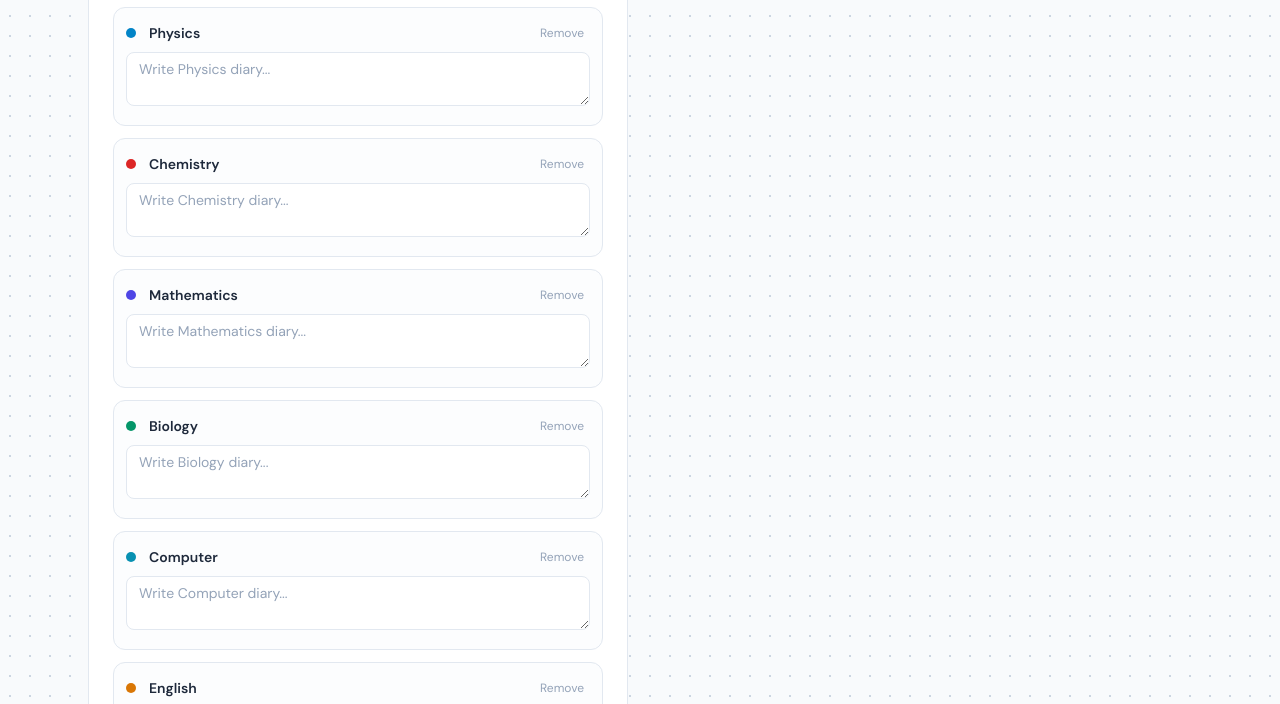
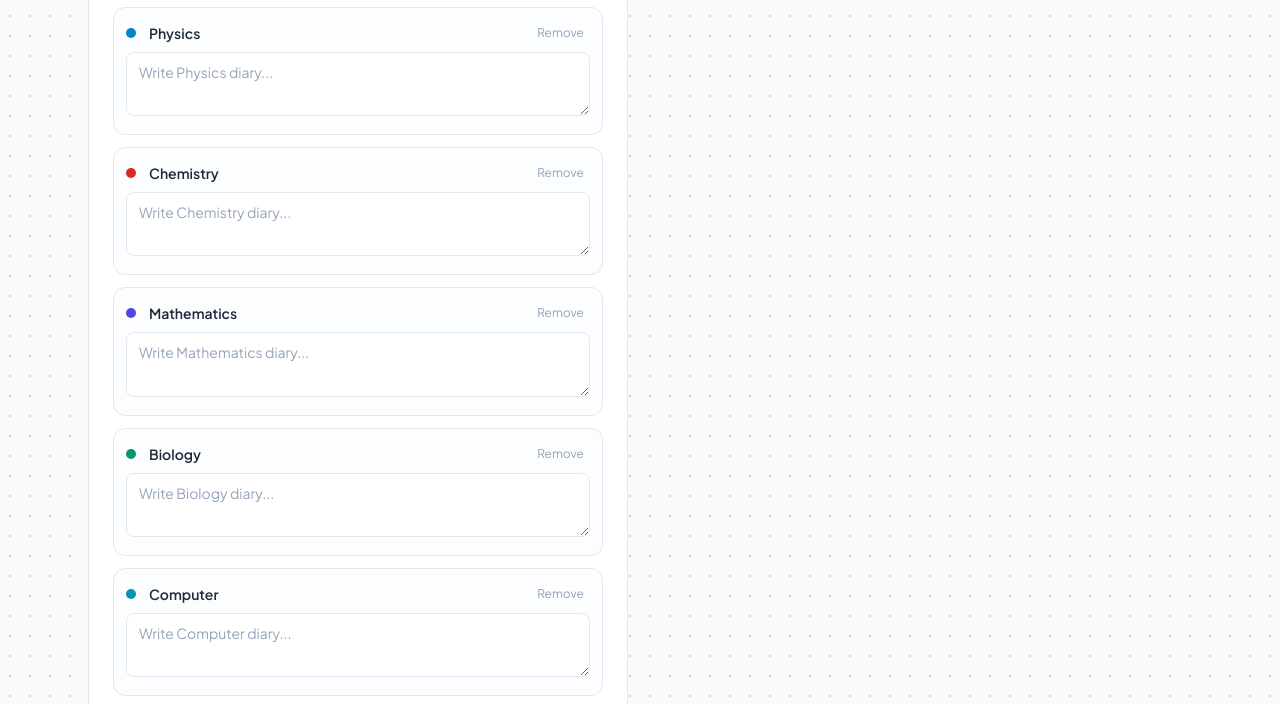
Before and after one commit to rayyanamer/saisc, a plain HTML site: page hw-diary-gen.html in a window 1280 px wide. Shown: the part 374-1078 px from the top of the page. Drawn offline with nearby package versions, Linux system fonts and the light colour scheme; a web font is replaced by a local one.

Commit message:
Update hw-diary-gen.html

```diff
--- a/hw-diary-gen.html
+++ b/hw-diary-gen.html
@@ -6,11 +6,11 @@
   <title>Daily Diary Image Maker — Superior Allama Iqbal Science College Gojra</title>
   <!-- Load Tailwind CSS -->
   <script src="https://cdn.tailwindcss.com"></script>
-  <!-- Load Google Fonts: Sora, DM Sans & Noto Nastaliq Urdu for refined typography -->
+  <!-- Load Google Fonts: Outfit, Plus Jakarta Sans & Noto Naskh Arabic for crisp, balanced English & Urdu typography -->
   <link rel="preconnect" href="https://fonts.googleapis.com" />
   <link rel="preconnect" href="https://fonts.gstatic.com" crossorigin />
   <link
-    href="https://fonts.googleapis.com/css2?family=DM+Sans:ital,opsz,wght@0,9..40,400..800;1,9..40,400..800&family=Noto+Nastaliq+Urdu:wght@500;700&family=Sora:wght@600;700;800&display=swap"
+    href="https://fonts.googleapis.com/css2?family=Noto+Naskh+Arabic:wght@500;600;700&family=Outfit:wght@600;700;800&family=Plus+Jakarta+Sans:ital,wght@0,400;0,500;0,600;0,700;0,800;1,400&display=swap"
     rel="stylesheet"
   />
   <script>
@@ -18,9 +18,9 @@
       theme: {
         extend: {
           fontFamily: {
-            sans: ['"DM Sans"', 'system-ui', '-apple-system', 'sans-serif'],
-            display: ['"Sora"', '"DM Sans"', 'sans-serif'],
-            urdu: ['"Noto Nastaliq Urdu"', '"DM Sans"', 'serif'],
+            sans: ['"Plus Jakarta Sans"', 'system-ui', '-apple-system', 'sans-serif'],
+            display: ['"Outfit"', '"Plus Jakarta Sans"', 'sans-serif'],
+            urdu: ['"Noto Naskh Arabic"', '"Plus Jakarta Sans"', 'serif'],
           },
           colors: {
             brandRed: '#D9232E',
@@ -54,6 +54,13 @@
       background-color: #f8fafc;
       background-image: radial-gradient(#cbd5e1 1px, transparent 1px);
       background-size: 20px 20px;
+    }
+
+    /* Neat, well-proportioned font styling for Urdu/Arabic input fields */
+    textarea[dir="auto"]:lang(ur),
+    textarea[dir="auto"] {
+      font-family: "Plus Jakarta Sans", "Noto Naskh Arabic", sans-serif;
+      line-height: 1.65;
     }
   </style>
 </head>
@@ -692,7 +699,7 @@
           textarea.dir = "auto";
           textarea.placeholder = `Write ${subj.name || "subject"} diary...`;
           textarea.className =
-            "w-full resize-y rounded-lg border border-slate-200 bg-white px-3 py-1.5 text-sm text-slate-700 placeholder:text-slate-400 transition focus:border-slate-400 focus:outline-none";
+            "w-full resize-y rounded-lg border border-slate-200 bg-white px-3 py-2 text-sm leading-relaxed text-slate-700 placeholder:text-slate-400 transition focus:border-slate-400 focus:outline-none";
           textarea.addEventListener("input", (e) => {
             subj.diary = e.target.value;
             updateFilledBadge();
@@ -716,17 +723,18 @@
 
       /**
        * Renders the full, high-resolution Landscape Diary Image onto #diaryCanvas.
-       * Uses a wide 1480px landscape canvas with balanced spacing, refined Sora & DM Sans
-       * typography, a crisp 2-column subject grid, and automatic omission of empty subjects.
+       * Uses a wide 1520px landscape canvas with refined Outfit & Plus Jakarta Sans
+       * English fonts, neat Noto Naskh Arabic Urdu typography, structured 2-column
+       * subject cards, and automatic omission of empty subjects.
        */
       function renderDiaryCanvas(options = {}) {
         const { highlightEmptyWarning = false } = options;
         const canvas = els.diaryCanvas;
         const ctx = canvas.getContext("2d");
 
-        const width = 1480;
-        const outerMargin = 44;
-        const cardPadX = 48;
+        const width = 1520;
+        const outerMargin = 42;
+        const cardPadX = 50;
         const contentWidth = width - outerMargin * 2;
         const innerWidth = contentWidth - cardPadX * 2;
 
@@ -738,21 +746,21 @@
         const measureCtx = document.createElement("canvas").getContext("2d");
 
         const colGap = 24;
-        const rowGap = 20;
-        const rowPadY = 22;
-        const badgeColW = 192;
+        const rowGap = 18;
+        const rowPadY = 20;
+        const badgeColW = 196;
         const cardColW = (innerWidth - colGap) / 2;
 
         const measuredItems = populatedSubjects.map((item) => {
           const isRtl = containsRtlScript(item.diary);
-          const lineHeight = isRtl ? 38 : 30;
+          const lineHeight = isRtl ? 36 : 30;
           measureCtx.font = isRtl
-            ? '600 22px "Noto Nastaliq Urdu", "DM Sans", sans-serif'
-            : '500 21px "DM Sans", sans-serif';
-          const textMaxW = cardColW - badgeColW - 56;
+            ? '600 23px "Noto Naskh Arabic", "Plus Jakarta Sans", sans-serif'
+            : '500 20.5px "Plus Jakarta Sans", sans-serif';
+          const textMaxW = cardColW - badgeColW - 58;
           const lines = wrapTextLines(measureCtx, item.diary.trim(), textMaxW);
           const safeLines = lines.length > 0 ? lines : [""];
-          const rowHeight = Math.max(86, rowPadY * 2 + safeLines.length * lineHeight);
+          const rowHeight = Math.max(84, rowPadY * 2 + safeLines.length * lineHeight);
           return {
             ...item,
             isRtl,
@@ -766,14 +774,14 @@
         const gridRows = [];
         if (measuredItems.length === 1) {
           const single = measuredItems[0];
-          const lineHeight = single.isRtl ? 38 : 30;
+          const lineHeight = single.isRtl ? 36 : 30;
           measureCtx.font = single.isRtl
-            ? '600 22px "Noto Nastaliq Urdu", "DM Sans", sans-serif'
-            : '500 21px "DM Sans", sans-serif';
-          const fullTextMaxW = innerWidth - badgeColW - 60;
+            ? '600 23px "Noto Naskh Arabic", "Plus Jakarta Sans", sans-serif'
+            : '500 20.5px "Plus Jakarta Sans", sans-serif';
+          const fullTextMaxW = innerWidth - badgeColW - 62;
           const fullLines = wrapTextLines(measureCtx, single.diary.trim(), fullTextMaxW);
           const safeLines = fullLines.length > 0 ? fullLines : [""];
-          const rowHeight = Math.max(86, rowPadY * 2 + safeLines.length * lineHeight);
+          const rowHeight = Math.max(84, rowPadY * 2 + safeLines.length * lineHeight);
           gridRows.push([{ ...single, lineHeight, lines: safeLines, rowHeight, isFullWidth: true }]);
         } else {
           for (let i = 0; i < measuredItems.length; i += 2) {
@@ -798,14 +806,14 @@
         const noteIsRtl = containsRtlScript(noteText);
         const noteLineH = noteIsRtl ? 34 : 28;
         measureCtx.font = noteIsRtl
-          ? '600 20px "Noto Nastaliq Urdu", "DM Sans", sans-serif'
-          : '600 19px "DM Sans", sans-serif';
-        const noteLines = noteText ? wrapTextLines(measureCtx, noteText, innerWidth - 52) : [];
-        const noteBoxHeight = noteLines.length > 0 ? 44 + noteLines.length * noteLineH : 0;
+          ? '600 21px "Noto Naskh Arabic", "Plus Jakarta Sans", sans-serif'
+          : '600 19px "Plus Jakarta Sans", sans-serif';
+        const noteLines = noteText ? wrapTextLines(measureCtx, noteText, innerWidth - 56) : [];
+        const noteBoxHeight = noteLines.length > 0 ? 48 + noteLines.length * noteLineH : 0;
 
         // Balanced vertical spacing across header, subject section, notice, and bottom margin
-        const headerHeight = 178;
-        const sectionTitleHeight = 52;
+        const headerHeight = 186;
+        const sectionTitleHeight = 54;
         const bottomPad = 42;
         const totalHeight =
           outerMargin * 2 +
@@ -818,24 +826,24 @@
         canvas.width = width;
         canvas.height = totalHeight;
 
-        // 1. Outer Background Gradient (Refined Slate-Sky Mist)
+        // 1. Outer Background Backdrop (Clean Executive Slate-Blue Wash)
         const bgGrad = ctx.createLinearGradient(0, 0, width, totalHeight);
-        bgGrad.addColorStop(0, "#E0F2FE");
-        bgGrad.addColorStop(0.5, "#F8FAFC");
-        bgGrad.addColorStop(1, "#FEF2F2");
+        bgGrad.addColorStop(0, "#E2E8F0");
+        bgGrad.addColorStop(0.5, "#F1F5F9");
+        bgGrad.addColorStop(1, "#E0F2FE");
         ctx.fillStyle = bgGrad;
         ctx.fillRect(0, 0, width, totalHeight);
 
-        // Decorative subtle corner accents
+        // Subtle geometric corner accents
         ctx.save();
-        ctx.globalAlpha = 0.07;
+        ctx.globalAlpha = 0.06;
         ctx.fillStyle = "#0284C7";
         ctx.beginPath();
-        ctx.arc(width - 60, 60, 230, 0, Math.PI * 2);
+        ctx.arc(width - 40, 40, 240, 0, Math.PI * 2);
         ctx.fill();
         ctx.fillStyle = "#DC2626";
         ctx.beginPath();
-        ctx.arc(60, totalHeight - 50, 250, 0, Math.PI * 2);
+        ctx.arc(40, totalHeight - 40, 240, 0, Math.PI * 2);
         ctx.fill();
         ctx.restore();
 
@@ -845,33 +853,43 @@
         const sheetH = totalHeight - outerMargin * 2;
 
         ctx.save();
-        ctx.shadowColor = "rgba(15, 23, 42, 0.09)";
-        ctx.shadowBlur = 36;
-        ctx.shadowOffsetY = 14;
-        roundRectPath(ctx, sheetX, sheetY, contentWidth, sheetH, 30);
+        ctx.shadowColor = "rgba(15, 23, 42, 0.08)";
+        ctx.shadowBlur = 32;
+        ctx.shadowOffsetY = 12;
+        roundRectPath(ctx, sheetX, sheetY, contentWidth, sheetH, 28);
         ctx.fillStyle = "#FFFFFF";
         ctx.fill();
         ctx.restore();
 
         // Crisp subtle border around sheet
-        roundRectPath(ctx, sheetX, sheetY, contentWidth, sheetH, 30);
-        ctx.strokeStyle = "rgba(226, 232, 240, 0.9)";
+        roundRectPath(ctx, sheetX, sheetY, contentWidth, sheetH, 28);
+        ctx.strokeStyle = "#CBD5E1";
         ctx.lineWidth = 1.5;
         ctx.stroke();
 
-        // Top dual-color academic accent strip inside sheet
+        // Top dual-color academic accent bar inside sheet
         ctx.save();
-        roundRectPath(ctx, sheetX, sheetY, contentWidth, 12, 30);
+        roundRectPath(ctx, sheetX, sheetY, contentWidth, 10, 28);
         ctx.clip();
         ctx.fillStyle = "#DC2626";
-        ctx.fillRect(sheetX, sheetY, contentWidth * 0.52, 12);
-        ctx.fillStyle = "#0EA5E9";
-        ctx.fillRect(sheetX + contentWidth * 0.52, sheetY, contentWidth * 0.48, 12);
+        ctx.fillRect(sheetX, sheetY, contentWidth * 0.5, 10);
+        ctx.fillStyle = "#0284C7";
+        ctx.fillRect(sheetX + contentWidth * 0.5, sheetY, contentWidth * 0.5, 10);
         ctx.restore();
 
-        // 3. Landscape Header: Campus Logo + College Title (Left) & Class/Date Pill Cards (Right)
+        // 3. Structured Executive Header Band
+        const headerBandH = 166;
+        ctx.save();
+        roundRectPath(ctx, sheetX + 1, sheetY + 10, contentWidth - 2, headerBandH, 0);
+        const headerGrad = ctx.createLinearGradient(sheetX, sheetY, sheetX + contentWidth, sheetY + headerBandH);
+        headerGrad.addColorStop(0, "#FFFFFF");
+        headerGrad.addColorStop(1, "#F8FAFC");
+        ctx.fillStyle = headerGrad;
+        ctx.fill();
+        ctx.restore();
+
         let cursorY = sheetY + 34;
-        const logoSize = 118;
+        const logoSize = 116;
         const logoX = sheetX + cardPadX;
         const logoY = cursorY + 2;
         const rightBoundX = sheetX + contentWidth - cardPadX;
@@ -880,10 +898,10 @@
         ctx.save();
         ctx.beginPath();
         ctx.arc(logoX + logoSize / 2, logoY + logoSize / 2, logoSize / 2 + 5, 0, Math.PI * 2);
-        ctx.fillStyle = "#F0F9FF";
+        ctx.fillStyle = "#FFFFFF";
         ctx.fill();
-        ctx.lineWidth = 2.5;
-        ctx.strokeStyle = "#BAE6FD";
+        ctx.lineWidth = 2;
+        ctx.strokeStyle = "#CBD5E1";
         ctx.stroke();
         ctx.restore();
 
@@ -893,107 +911,109 @@
         drawCampusLogo(tempLogoCanvas.getContext("2d"), 280, state.customLogoImg);
         ctx.drawImage(tempLogoCanvas, logoX, logoY, logoSize, logoSize);
 
-        const textStartX = logoX + logoSize + 26;
+        const textStartX = logoX + logoSize + 28;
 
         // Pill badge: DAILY STUDENT DIARY
-        const pillW = 204;
-        const pillH = 30;
-        roundRectPath(ctx, textStartX, cursorY + 2, pillW, pillH, 999);
+        const pillW = 206;
+        const pillH = 28;
+        roundRectPath(ctx, textStartX, cursorY + 4, pillW, pillH, 999);
         ctx.fillStyle = "#FEF2F2";
         ctx.fill();
         ctx.strokeStyle = "#FECACA";
-        ctx.lineWidth = 1.5;
+        ctx.lineWidth = 1.25;
         ctx.stroke();
 
         ctx.fillStyle = "#DC2626";
-        ctx.font = '800 12px "DM Sans", sans-serif';
+        ctx.font = '800 11.5px "Plus Jakarta Sans", sans-serif';
         ctx.textAlign = "left";
         ctx.textBaseline = "middle";
-        ctx.fillText("DAILY STUDENT DIARY", textStartX + 18, cursorY + 17);
+        ctx.fillText("DAILY STUDENT DIARY", textStartX + 19, cursorY + 18);
 
-        // Campus Name in Sora Display Font
+        // Campus Name in Outfit Display Font
         ctx.fillStyle = "#0F172A";
-        ctx.font = '800 28px "Sora", "DM Sans", sans-serif';
+        ctx.font = '800 30px "Outfit", "Plus Jakarta Sans", sans-serif';
         ctx.textBaseline = "top";
         ctx.fillText("Superior Allama Iqbal Science College", textStartX, cursorY + 42);
 
         // Campus Sub-location & Motto
         ctx.fillStyle = "#475569";
-        ctx.font = '600 18px "DM Sans", sans-serif';
-        ctx.fillText("Gojra Campus  •  Education With Excellence", textStartX, cursorY + 80);
+        ctx.font = '600 17.5px "Plus Jakarta Sans", sans-serif';
+        ctx.fillText("Gojra Campus  •  Education With Excellence", textStartX, cursorY + 82);
 
-        // Right-aligned Class & Date Badges in Header for Landscape Balance
+        // Right-aligned Class & Date Structured Metadata Card
         const activeClass = getActiveClassName();
         const formattedDate = formatDisplayDate(state.date);
 
-        ctx.font = '700 19px "Sora", "DM Sans", sans-serif';
+        ctx.font = '700 18.5px "Outfit", "Plus Jakarta Sans", sans-serif';
         const classValW = ctx.measureText(activeClass).width;
         const dateValW = ctx.measureText(formattedDate).width;
-        const metaBoxW = Math.max(270, Math.min(355, Math.max(classValW, dateValW) + 115));
+        const metaBoxW = Math.max(280, Math.min(365, Math.max(classValW, dateValW) + 120));
         const metaBoxX = rightBoundX - metaBoxW;
 
-        // Class Pill Box
-        roundRectPath(ctx, metaBoxX, cursorY + 2, metaBoxW, 52, 14);
-        ctx.fillStyle = "#F8FAFC";
+        // Unified 2-row metadata card on the right
+        roundRectPath(ctx, metaBoxX, cursorY + 2, metaBoxW, 114, 16);
+        ctx.fillStyle = "#FFFFFF";
         ctx.fill();
-        ctx.strokeStyle = "#E2E8F0";
+        ctx.strokeStyle = "#CBD5E1";
         ctx.lineWidth = 1.5;
         ctx.stroke();
 
+        // Horizontal divider inside metadata card
+        ctx.beginPath();
+        ctx.moveTo(metaBoxX + 16, cursorY + 59);
+        ctx.lineTo(rightBoundX - 16, cursorY + 59);
+        ctx.strokeStyle = "#E2E8F0";
+        ctx.lineWidth = 1.25;
+        ctx.stroke();
+
+        // Row 1: CLASS
         ctx.textBaseline = "middle";
         ctx.textAlign = "left";
-        ctx.font = '700 12px "DM Sans", sans-serif';
+        ctx.font = '700 12px "Plus Jakarta Sans", sans-serif';
         ctx.fillStyle = "#64748B";
-        ctx.fillText("CLASS", metaBoxX + 18, cursorY + 28);
+        ctx.fillText("CLASS", metaBoxX + 18, cursorY + 31);
 
         ctx.textAlign = "right";
-        ctx.font = '700 18px "Sora", "DM Sans", sans-serif';
+        ctx.font = '700 18.5px "Outfit", "Plus Jakarta Sans", sans-serif';
         ctx.fillStyle = "#0F172A";
         let displayClass = activeClass;
-        while (ctx.measureText(displayClass).width > metaBoxW - 92 && displayClass.length > 4) {
+        while (ctx.measureText(displayClass).width > metaBoxW - 96 && displayClass.length > 4) {
           displayClass = displayClass.slice(0, -1);
         }
-        ctx.fillText(displayClass, rightBoundX - 18, cursorY + 29);
+        ctx.fillText(displayClass, rightBoundX - 18, cursorY + 31);
 
-        // Date Pill Box
-        roundRectPath(ctx, metaBoxX, cursorY + 62, metaBoxW, 52, 14);
-        ctx.fillStyle = "#F0F9FF";
-        ctx.fill();
-        ctx.strokeStyle = "#BAE6FD";
-        ctx.lineWidth = 1.5;
-        ctx.stroke();
-
+        // Row 2: DATE
         ctx.textAlign = "left";
-        ctx.font = '700 12px "DM Sans", sans-serif';
+        ctx.font = '700 12px "Plus Jakarta Sans", sans-serif';
         ctx.fillStyle = "#0369A1";
-        ctx.fillText("DATE", metaBoxX + 18, cursorY + 88);
+        ctx.fillText("DATE", metaBoxX + 18, cursorY + 87);
 
         ctx.textAlign = "right";
-        ctx.font = '700 18px "Sora", "DM Sans", sans-serif';
+        ctx.font = '700 18.5px "Outfit", "Plus Jakarta Sans", sans-serif';
         ctx.fillStyle = "#0284C7";
-        ctx.fillText(formattedDate, rightBoundX - 18, cursorY + 89);
+        ctx.fillText(formattedDate, rightBoundX - 18, cursorY + 87);
 
         ctx.textAlign = "left";
 
-        // Subtle divider below header
-        cursorY += 140;
+        // Full-bleed header bottom divider
+        cursorY = sheetY + 10 + headerBandH;
         ctx.strokeStyle = "#E2E8F0";
         ctx.lineWidth = 1.5;
         ctx.beginPath();
-        ctx.moveTo(sheetX + cardPadX, cursorY);
-        ctx.lineTo(rightBoundX, cursorY);
+        ctx.moveTo(sheetX + 1, cursorY);
+        ctx.lineTo(sheetX + contentWidth - 1, cursorY);
         ctx.stroke();
 
         // 4. Subjects Section Heading
-        cursorY += 28;
-        ctx.font = '800 14px "Sora", "DM Sans", sans-serif';
-        ctx.fillStyle = "#334155";
+        cursorY += 32;
+        ctx.font = '800 14px "Outfit", "Plus Jakarta Sans", sans-serif';
+        ctx.fillStyle = "#1E293B";
         ctx.textBaseline = "middle";
         ctx.fillText("SUBJECT-WISE HOMEWORK & CLASSWORK", sheetX + cardPadX, cursorY);
 
         if (hasEntries) {
           ctx.textAlign = "right";
-          ctx.font = '700 13px "DM Sans", sans-serif';
+          ctx.font = '700 13px "Plus Jakarta Sans", sans-serif';
           ctx.fillStyle = "#64748B";
           ctx.fillText(
             `${populatedSubjects.length} Subject${populatedSubjects.length > 1 ? "s" : ""}`,
@@ -1003,7 +1023,7 @@
           ctx.textAlign = "left";
         } else if (highlightEmptyWarning) {
           ctx.textAlign = "right";
-          ctx.font = '700 13px "DM Sans", sans-serif';
+          ctx.font = '700 13px "Plus Jakarta Sans", sans-serif';
           ctx.fillStyle = "#DC2626";
           ctx.fillText("Tip: Type subject diaries on the left first", rightBoundX, cursorY);
           ctx.textAlign = "left";
@@ -1024,7 +1044,7 @@
 
           ctx.textAlign = "center";
           ctx.textBaseline = "middle";
-          ctx.font = '600 19px "DM Sans", sans-serif';
+          ctx.font = '600 18.5px "Plus Jakarta Sans", sans-serif';
           ctx.fillStyle = "#64748B";
           ctx.fillText(
             "Write diary entries in the subject fields on the left — only filled subjects will appear here.",
@@ -1043,30 +1063,38 @@
               const itemW = item.isFullWidth ? innerWidth : cardColW;
               const itemX = sheetX + cardPadX + (colIdx === 1 ? cardColW + colGap : 0);
 
-              // Soft card background & crisp border
+              // Clean white card with crisp border and subtle elevation
+              ctx.save();
+              ctx.shadowColor = "rgba(15, 23, 42, 0.03)";
+              ctx.shadowBlur = 10;
+              ctx.shadowOffsetY = 3;
               roundRectPath(ctx, itemX, cursorY, itemW, rowH, 16);
-              ctx.fillStyle = "#FAFBFD";
+              ctx.fillStyle = "#FFFFFF";
               ctx.fill();
+              ctx.restore();
+
+              roundRectPath(ctx, itemX, cursorY, itemW, rowH, 16);
               ctx.strokeStyle = "#E2E8F0";
               ctx.lineWidth = 1.5;
               ctx.stroke();
 
-              // Left accent bar inside subject card
+              // Left color accent bar clipped cleanly inside subject card
               ctx.save();
-              roundRectPath(ctx, itemX, cursorY, 7, rowH, 16);
+              roundRectPath(ctx, itemX, cursorY, itemW, rowH, 16);
+              ctx.clip();
               ctx.fillStyle = item.color;
-              ctx.fill();
+              ctx.fillRect(itemX, cursorY, 6, rowH);
               ctx.restore();
 
               // Subject Badge Pill
               const pillLeft = itemX + 18;
-              const pillTop = cursorY + 15;
-              const pillHeight = rowH - 30;
+              const pillTop = cursorY + 14;
+              const pillHeight = rowH - 28;
               roundRectPath(ctx, pillLeft, pillTop, badgeColW, pillHeight, 12);
               ctx.fillStyle = item.badgeBg;
               ctx.fill();
 
-              ctx.font = '700 17px "Sora", "DM Sans", sans-serif';
+              ctx.font = '700 16.5px "Outfit", "Plus Jakarta Sans", sans-serif';
               ctx.fillStyle = item.color;
               ctx.textAlign = "center";
               ctx.textBaseline = "middle";
@@ -1077,7 +1105,7 @@
               }
               ctx.fillText(subjLabel, pillLeft + badgeColW / 2, pillTop + pillHeight / 2 + 1);
 
-              // Diary Entry Text (supports both LTR English and RTL Urdu/Arabic script cleanly)
+              // Diary Entry Text (Plus Jakarta Sans for English, neat Noto Naskh Arabic for Urdu)
               const totalTextBlockH = item.lines.length * item.lineHeight;
               const diaryTextStartY =
                 cursorY + (rowH - totalTextBlockH) / 2 + item.lineHeight / 2;
@@ -1085,15 +1113,15 @@
               ctx.textBaseline = "middle";
               if (item.isRtl) {
                 ctx.textAlign = "right";
-                ctx.font = '600 22px "Noto Nastaliq Urdu", "DM Sans", sans-serif';
-                ctx.fillStyle = "#1E293B";
+                ctx.font = '600 23px "Noto Naskh Arabic", "Plus Jakarta Sans", sans-serif';
+                ctx.fillStyle = "#0F172A";
                 const rtlRightX = itemX + itemW - 22;
                 item.lines.forEach((line, idx) => {
                   ctx.fillText(line, rtlRightX, diaryTextStartY + idx * item.lineHeight);
                 });
               } else {
                 ctx.textAlign = "left";
-                ctx.font = '500 21px "DM Sans", sans-serif';
+                ctx.font = '500 20.5px "Plus Jakarta Sans", sans-serif';
                 ctx.fillStyle = "#1E293B";
                 const diaryTextX = pillLeft + badgeColW + 20;
                 item.lines.forEach((line, idx) => {
@@ -1117,24 +1145,32 @@
           ctx.lineWidth = 1.5;
           ctx.stroke();
 
-          ctx.font = '800 12px "Sora", "DM Sans", sans-serif';
+          // Left amber accent strip on notice box
+          ctx.save();
+          roundRectPath(ctx, sheetX + cardPadX, cursorY, innerWidth, noteBoxHeight, 16);
+          ctx.clip();
+          ctx.fillStyle = "#F59E0B";
+          ctx.fillRect(sheetX + cardPadX, cursorY, 6, noteBoxHeight);
+          ctx.restore();
+
+          ctx.font = '800 12px "Outfit", "Plus Jakarta Sans", sans-serif';
           ctx.fillStyle = "#B45309";
           ctx.textBaseline = "top";
-          ctx.fillText("IMPORTANT NOTICE", sheetX + cardPadX + 24, cursorY + 13);
+          ctx.fillText("IMPORTANT NOTICE", sheetX + cardPadX + 24, cursorY + 14);
 
           ctx.font = noteIsRtl
-            ? '600 20px "Noto Nastaliq Urdu", "DM Sans", sans-serif'
-            : '600 19px "DM Sans", sans-serif';
+            ? '600 21px "Noto Naskh Arabic", "Plus Jakarta Sans", sans-serif'
+            : '600 19px "Plus Jakarta Sans", sans-serif';
           ctx.fillStyle = "#78350F";
           if (noteIsRtl) {
             ctx.textAlign = "right";
             noteLines.forEach((line, idx) => {
-              ctx.fillText(line, rightBoundX - 24, cursorY + 34 + idx * noteLineH);
+              ctx.fillText(line, rightBoundX - 24, cursorY + 36 + idx * noteLineH);
             });
             ctx.textAlign = "left";
           } else {
             noteLines.forEach((line, idx) => {
-              ctx.fillText(line, sheetX + cardPadX + 24, cursorY + 34 + idx * noteLineH);
+              ctx.fillText(line, sheetX + cardPadX + 24, cursorY + 36 + idx * noteLineH);
             });
           }
         }
```
